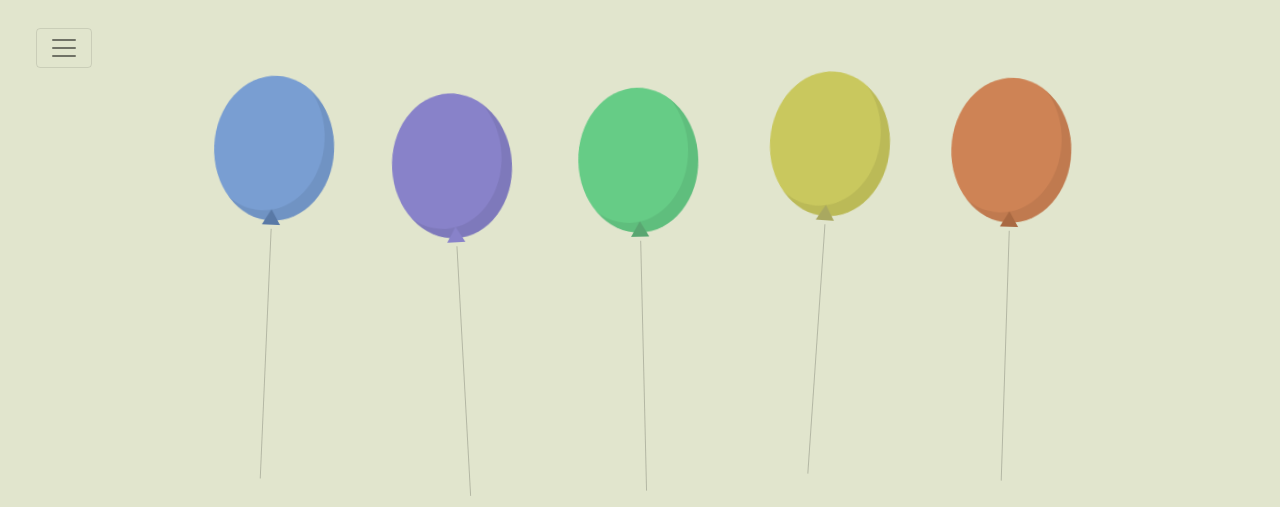
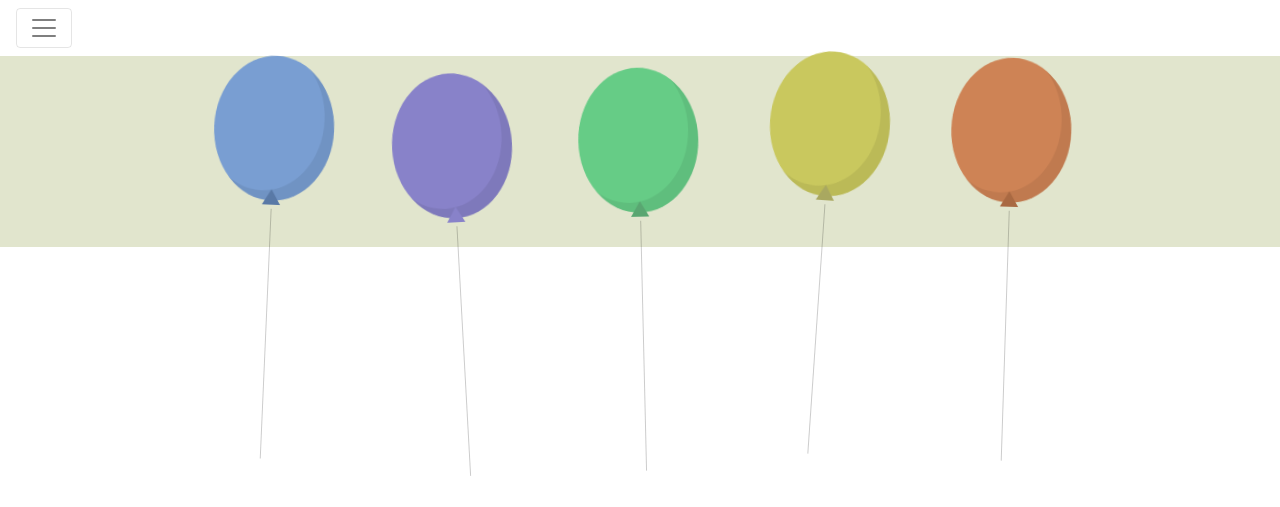
Before and after one commit to EGAMAGZ/HBK, a Django app: page /cake/ in a window 1280 px wide. Shown: the top 507 px of the page. Run offline with Django 3.2, Linux system fonts and the light colour scheme; some libraries are stand-ins or nearby versions; some web fonts are replaced.

Commit message:
Fixed ballon error

```diff
--- a/core/static/core/styles.css
+++ b/core/static/core/styles.css
@@ -61,7 +61,10 @@
     border-bottom-right-radius: 50% 18%;
 }
 
-body { margin:20px; background:hsl(70, 31%, 85%); text-align:center; }
+.cake-container {
+    background:hsl(70, 31%, 85%);
+    text-align:center;
+}
 
 .balloon {
     display:inline-block;
--- a/core/templates/core/cake.html
+++ b/core/templates/core/cake.html
@@ -1,13 +1,13 @@
 {% extends 'core/base.html'%}
 
 {% block content %}
-<div>
+<div class="position-relative w-100 h-100 cake-container">
 
     <div class="balloon"></div>
     <div class="balloon"></div>
     <div class="balloon"></div>
     <div class="balloon"></div>
     <div class="balloon"></div>
-
+    <!-- <div class="position-"></div> -->
 </div>
 {% endblock %}
```
